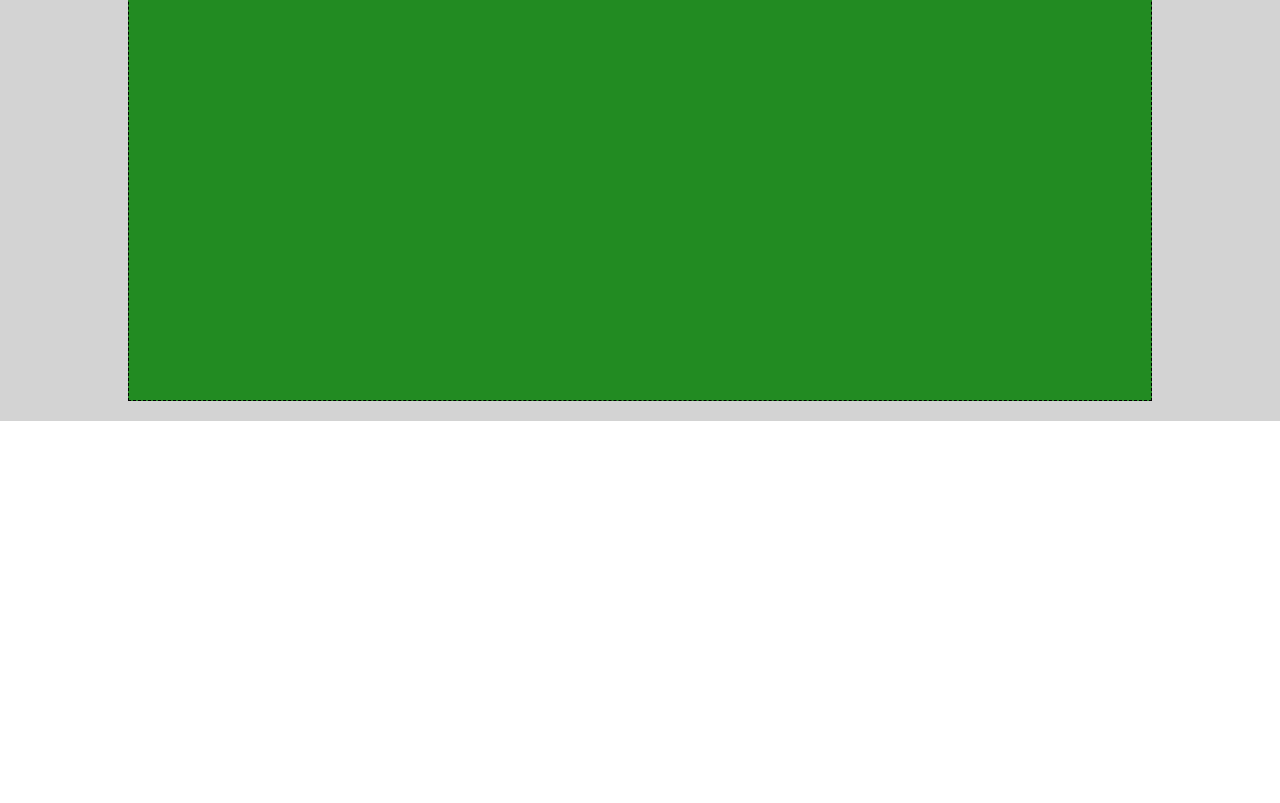
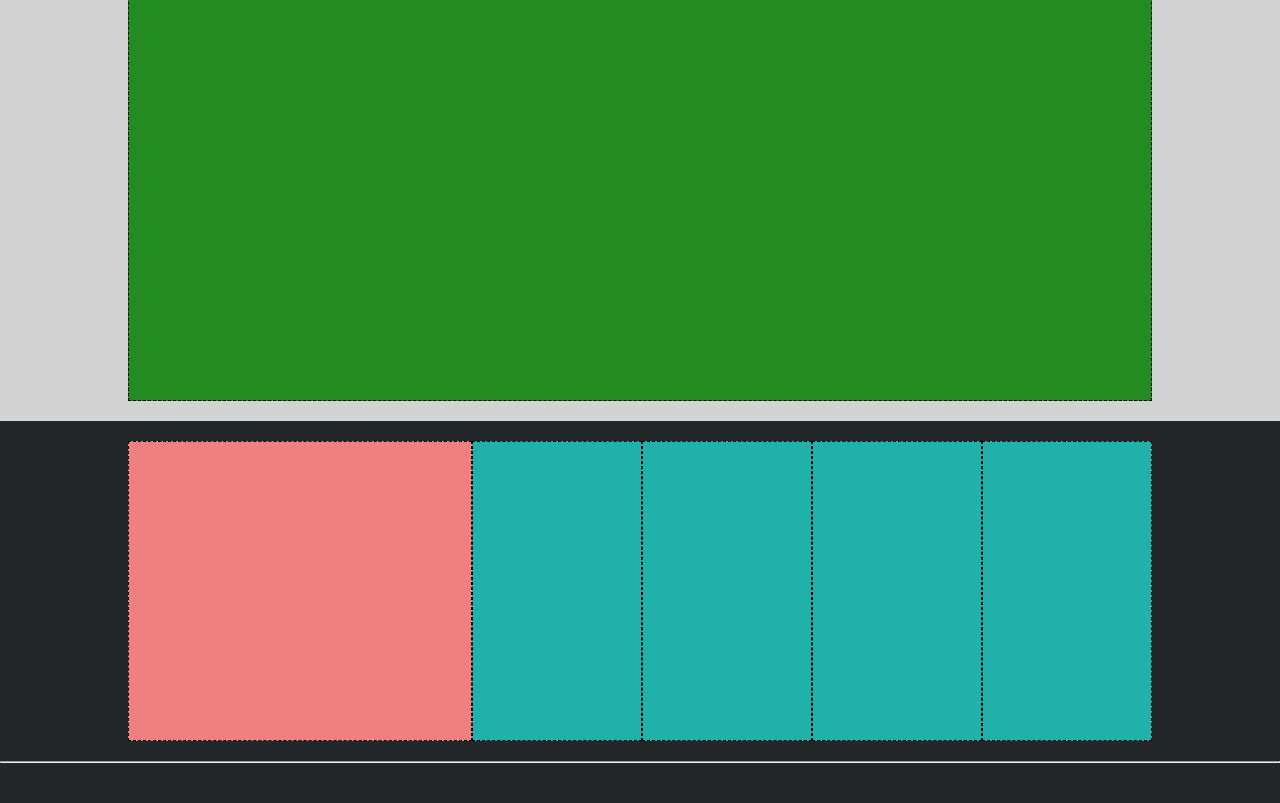
Before and after one commit to T30G10v4/htmlcss-struttura-discord, a plain HTML site: page index.html in a window 1280 px wide. Shown: the part 1632-2435 px from the top of the page. Before the commit the page ends 2053 px from the top, so only its background shows below. Drawn offline with Linux system fonts and the light colour scheme.

Commit message:
finita prima parte footer

```diff
--- a/css/style.css
+++ b/css/style.css
@@ -148,4 +148,22 @@ header {
 
 }
 
-/**/
+/*FOOTER*/
+
+footer {
+
+  background-color: #23272a;
+
+}
+
+footer .element main {
+
+  background-color: #f08080;
+
+}
+
+footer .element aside {
+
+  background-color: #20b2aa;
+
+}
--- a/index.html
+++ b/index.html
@@ -128,23 +128,35 @@
   <!-- /SECTION-4 -->
 
   <!-- FOOTER -->
+  <footer>
+    <!-- CONTAINER -->
+    <div class="container">
+      <!-- DIV*5 CON WIDE = 2 -->
+        <div class="element">
+          <main></main>
+          <aside></aside>
+          <aside></aside>
+          <aside></aside>
+          <aside></aside>
+        </div>
+      <!-- /DIV*5 CON WIDE = 2 -->
+    </div>
+    <!-- /CONTAINER -->
+
+    <!-- HR -->
+    <hr>
 
     <!-- CONTAINER -->
-
-      <!-- DIV*5 CON WIDE = 2 -->
-      <!-- /DIV*5 CON WIDE = 2 -->
-
-      <!-- HR -->
-
+    <div class="container">
       <!-- DIV CONTENITORE -->
 
         <!-- LOGO, BOTTONE -->
         <!-- /LOGO, BOTTONE -->
 
       <!-- /DIV CONTENITORE -->
-
+    </div>
     <!-- /CONTAINER -->
-
+  </footer>
   <!-- /FOOTER -->
 
 </body>
```
